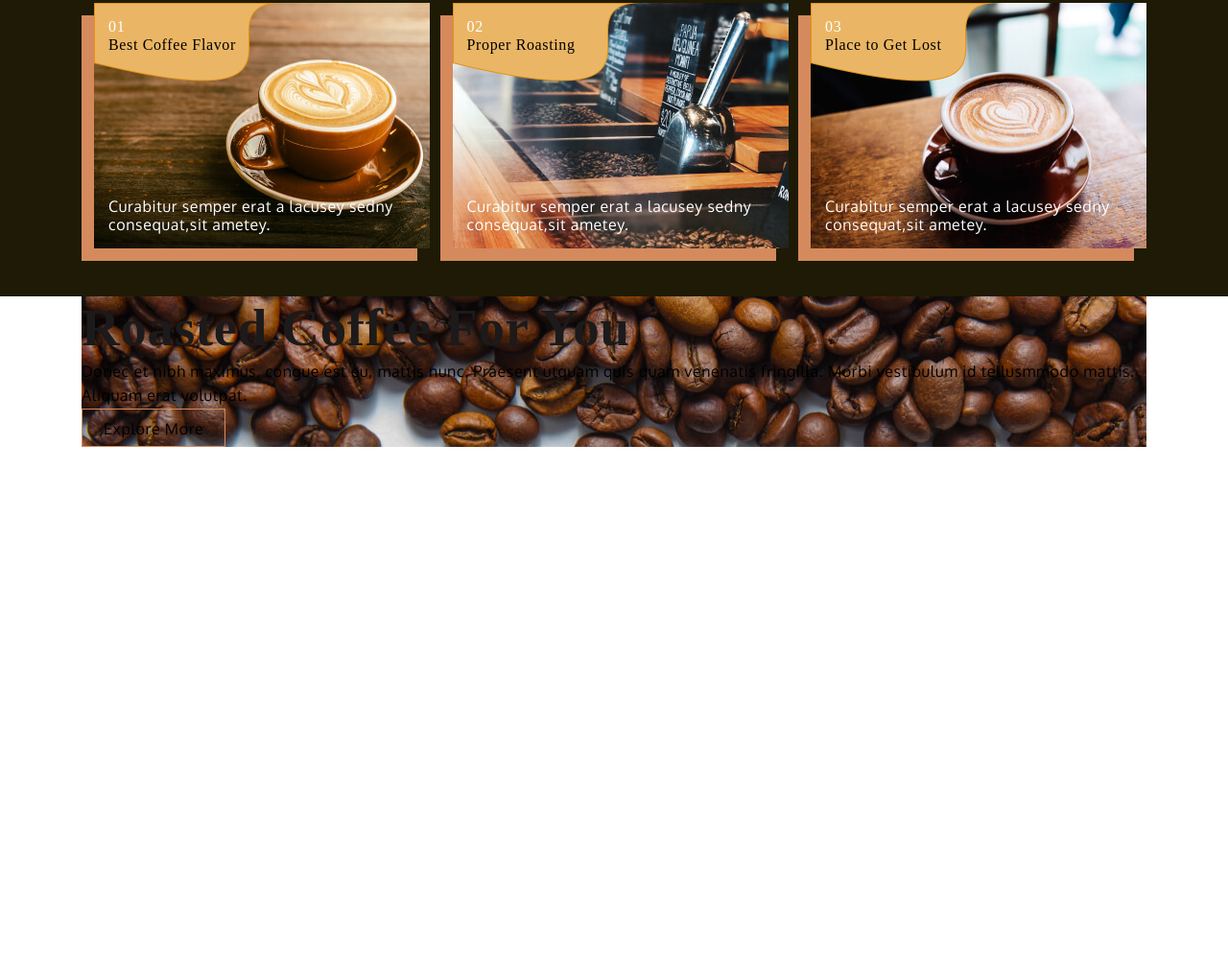
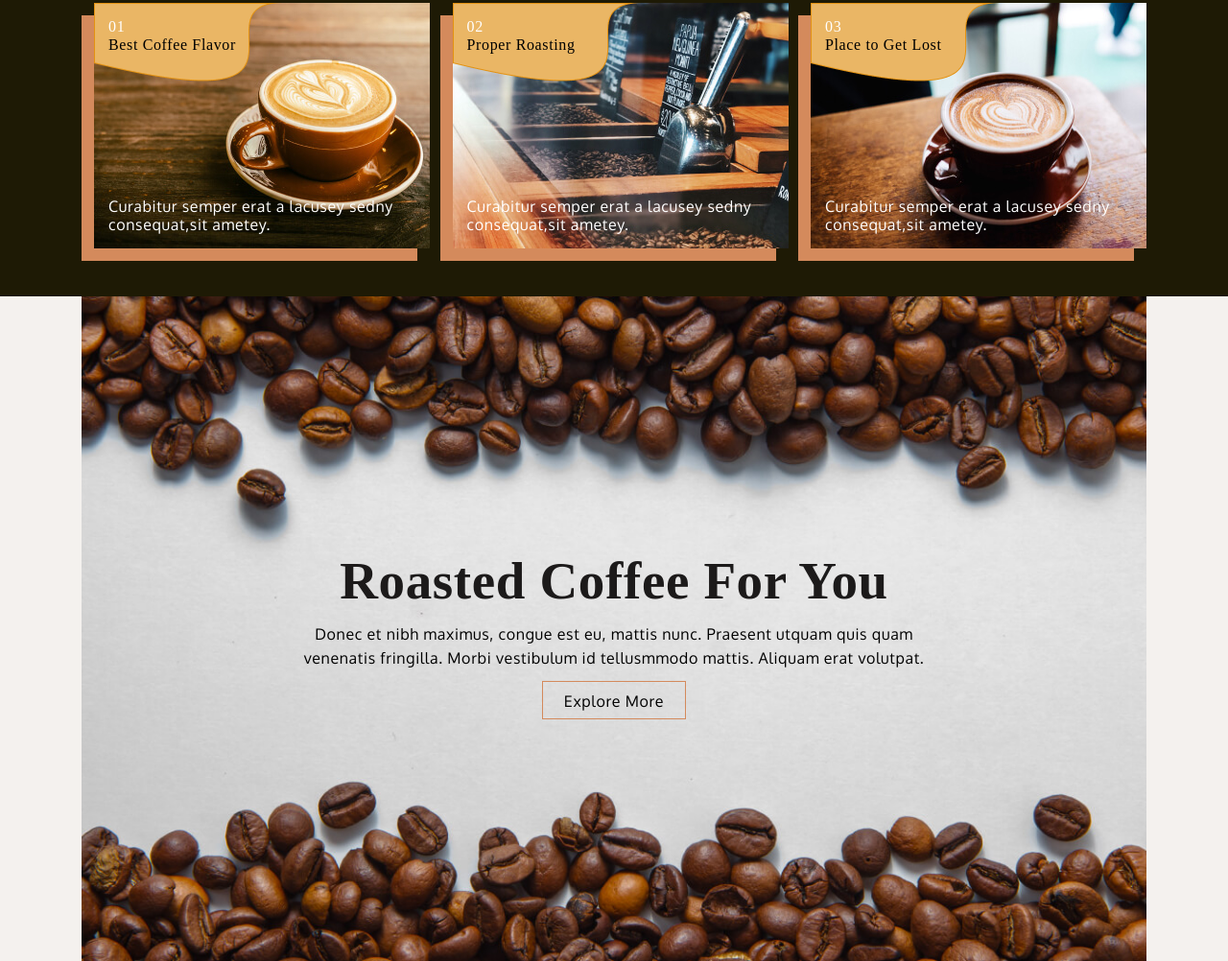
Before and after one commit to itdriver-studio/cafena, a plain HTML site: page index.html in a window 1280 px wide. Shown: the part 597-1599 px from the top of the page at 96% size. Before the commit the page ends 1064 px from the top, so only its background shows below. Drawn offline with Linux system fonts and the light colour scheme; files whose address does not match are found by name; a web font is replaced by a local one.

Commit message:
roasted ready

```diff
--- a/scss/base/_base.scss
+++ b/scss/base/_base.scss
@@ -12,6 +12,7 @@
     line-height: 1.6;
     text-rendering: optimizeSpeed;
     letter-spacing: 0.04em;
+    background-color: #f4f1ee;
 }
 
 body>* {
--- /dev/null
+++ b/scss/sections/_roasted.scss
@@ -0,0 +1,24 @@
+.roasted {
+    &__inner {
+        text-align: center;
+        background-size: cover;
+        background-repeat: no-repeat;
+        background-position: center center;
+        padding-top: 264px;
+        padding-bottom: 252px;
+    }
+
+    &__title {
+        margin-bottom: 10px;
+
+        /*Mobile*/
+        @media (max-width: 767px) {
+            font-size: 40px;
+        }
+    }
+
+    &__text {
+        max-width: 671px;
+        margin: 0 auto 10px;
+    }
+}
--- a/scss/style.scss
+++ b/scss/style.scss
@@ -13,3 +13,4 @@
 
 //Sections
 @import "./sections/benefits";
+@import "./sections/roasted";
```
Also changed, not shown: css/style.min.css.
